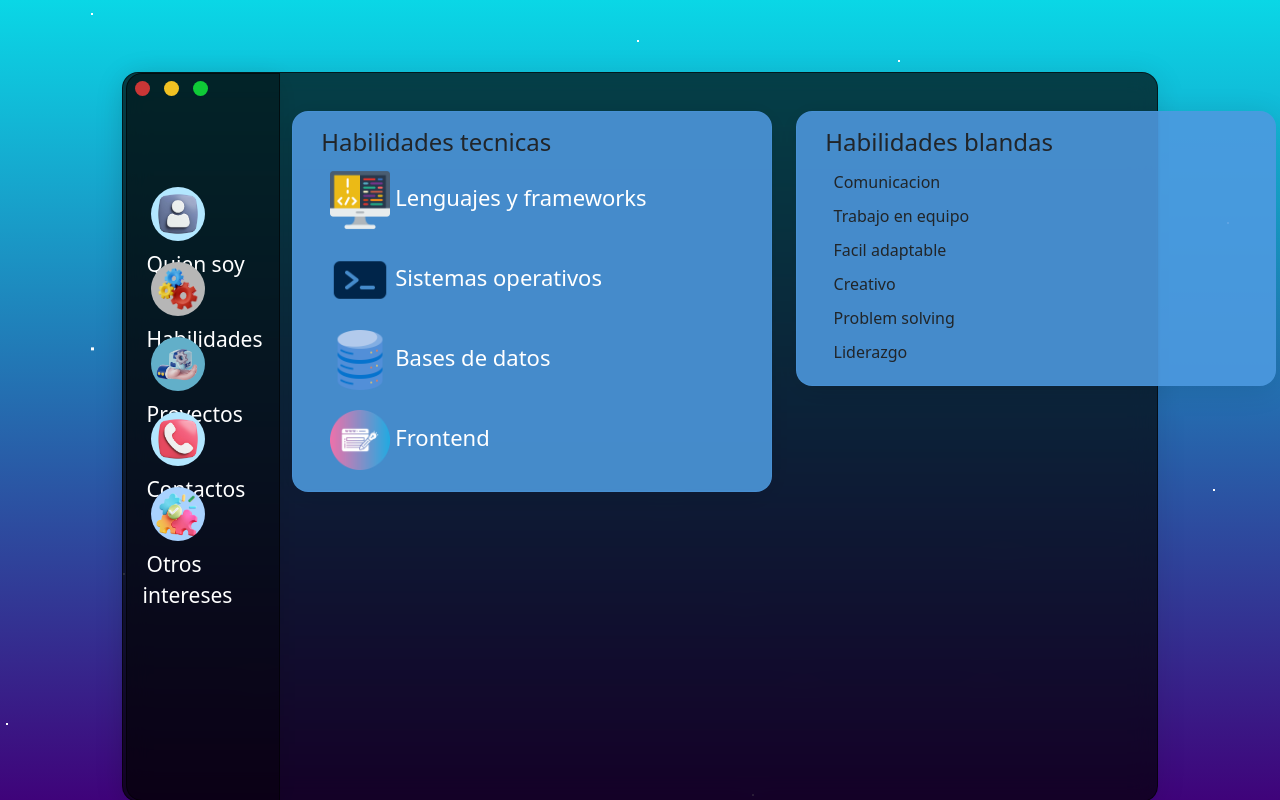
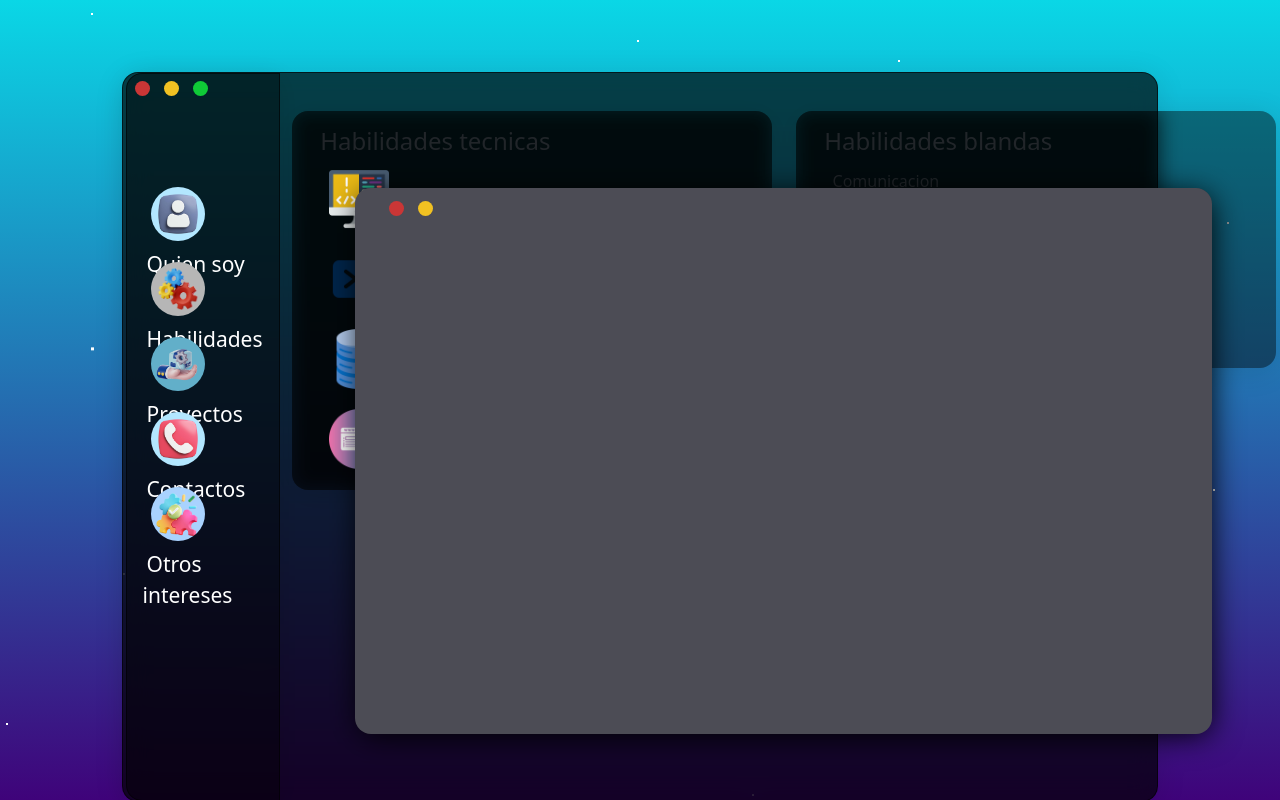
Before and after one commit to greatBrain/personal-portfolio, a plain HTML site: page index.html in a window 1280 px wide. Drawn offline with Linux system fonts and the light colour scheme.

Commit message:
update: new window information created.

```diff
--- a/css/skills-styles.css
+++ b/css/skills-styles.css
@@ -1,6 +1,12 @@
 .skills-container
 {
     display: flex;
+}
+
+.skills-main-icon
+{
+    width: 180px;
+    border-radius: 50%;
 }
 
 .skills-container .skills-item
@@ -8,12 +14,13 @@
     margin-top: 8%;
     width: 480px;
     height: auto;
-    background: rgba(77, 153, 223, 0.9);
+
+
+    background: rgba(0, 0, 0, 0.44);
     border-radius: 16px;
     box-shadow: 0 4px 30px rgba(0, 0, 0, 0.1);
-    backdrop-filter: blur(1.8px);
-    -webkit-backdrop-filter: blur(1.8px);
-    border: 1px solid rgba(77, 153, 223, 0.3);
+    backdrop-filter: blur(9.7px);
+    -webkit-backdrop-filter: blur(9.7px);
 }
 
 .skills-item h4
@@ -57,3 +64,56 @@
 {
     align-items: flex-end;
 }
+
+#inner-skills-window
+{
+    width:85%;
+    height: 75%;
+    border-radius: 16px;
+    margin-top: -30%;
+    background-color: rgb(76,76,85);
+    box-shadow: 0 4px 30px rgba(182, 37, 196, 0.2 );
+    backdrop-filter: blur(4.7px);
+    -webkit-backdrop-filter: blur(4.7px);
+    -webkit-box-shadow: 4px 6px 51px -6px rgb(0, 0, 0);
+    -moz-box-shadow: 4px 6px 51px -6px rgb(0, 0, 0);
+    box-shadow: 2px 4px 31px -3px rgb(0, 0, 0);
+    z-index: 1;
+}
+
+.window-dots
+{
+    padding-top: 1%;
+    padding-left: 2%;
+}
+
+.dot
+{
+    height: 15px;
+    width: 15px;
+    background-color: #bbb;
+    border-radius: 50%;
+    display: inline-block;
+    margin: 5px;
+
+}
+
+#red-dot
+{
+background-color: #ca3636;
+}
+
+#yellow-dot
+{
+ background-color: #f1c122;
+}
+
+#green-dot
+{
+  background-color: #0fca37;
+}
+
+.window-dots:hover
+{
+    cursor: pointer;
+}
--- a/index.html
+++ b/index.html
@@ -84,10 +84,13 @@
             </div> -->
 
             <div class="skills-container" id="skills">
+                <!-- <div class="container ">
+                    <img src="src/icons/skills.jpg" class="skills-main-icon" alt="">
+                </div> -->
                 <div class="container tech-skills-container">
-                    <div class="skills-item technical-skills col-lg-4 col-md-4 col-sm-12 col-xs-12">
+                    <div class="skills-item technical-skills ">
                         <h4 class="text-start pl-4 pt-3">Habilidades tecnicas</h4>
-                        <ul class="list-active" id="programming-tools">
+                        <ul class="list-active" id="programming-tools" data-bs-toggle="modal" data-bs-target="#inner-window">
                             <li><img src="src/icons/coding.png" id="skill-icon"> Lenguajes y frameworks</li>
                             <li><li><img src="src/icons/terminal.png" id="skill-icon"> Sistemas operativos</li>
                             <li><li><img src="src/icons/database.png" id="skill-icon"> Bases de datos</li>
@@ -127,7 +130,7 @@
                 </div>
 
                 <div class="container soft-skills-container">
-                    <div class="skills-item soft-skills col-lg-4 col-md-4 col-sm-12 col-xs-12">
+                    <div class="skills-item soft-skills">
                         <h4 class="text-start pt-3">Habilidades blandas</h4>
                         <ul>
                             <li>Comunicacion</li>
@@ -141,6 +144,13 @@
                 </div>
             </div>
 
+            <div class="container window" id="inner-skills-window">
+                <div class="window-dots">
+                    <span class="dot" id="red-dot" onclick="close()"></span>
+                    <span class="dot" id="yellow-dot"></span>
+                    <!--<span class="dot" id="green-dot"></span> -->
+                </div>
+            </div>
 
             <div class="projects-container hidden">
             </div>
@@ -151,9 +161,19 @@
             <div class="other-skills-container hidden">
             </div>
 
+
         </section>
     </div>
+
+    <!-- inner-window -->
+
+    <!-- End inner-window -->
 </body>
 
 <script src="js/index.js"></script>
+<script>
+    // function close(){
+
+    // }
+</script>
 </html>
```
